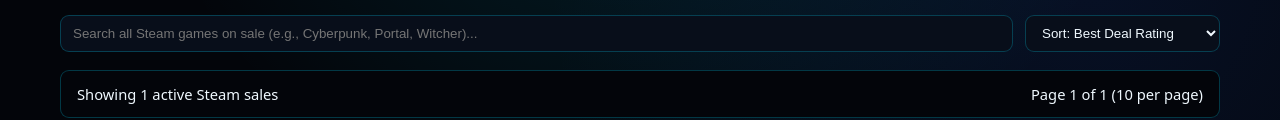
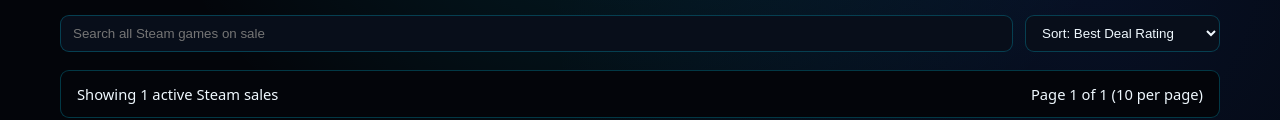
Before and after one commit to Kaiser-W13/Blue-Rocket-Setups, a plain HTML site: page index.html in a window 1280 px wide. Shown: the part 178-298 px from the top of the page. Drawn offline with nearby package versions, Linux system fonts and the light colour scheme; no server answers.

Commit message:
Update placeholder text for deal search input

```diff
--- a/index.html
+++ b/index.html
@@ -57,7 +57,7 @@
             </div>
 
             <div class="toolbar">
-                <input type="text" id="deal-search" class="search-input" placeholder="Search all Steam games on sale (e.g., Cyberpunk, Portal, Witcher)...">
+                <input type="text" id="deal-search" class="search-input" placeholder="Search all Steam games on sale">
                 <div class="filter-group">
                     <select id="deal-sort" class="search-input" style="flex: 0 0 auto; min-width: 170px;">
                         <option value="Deal Rating">Sort: Best Deal Rating</option>
```
